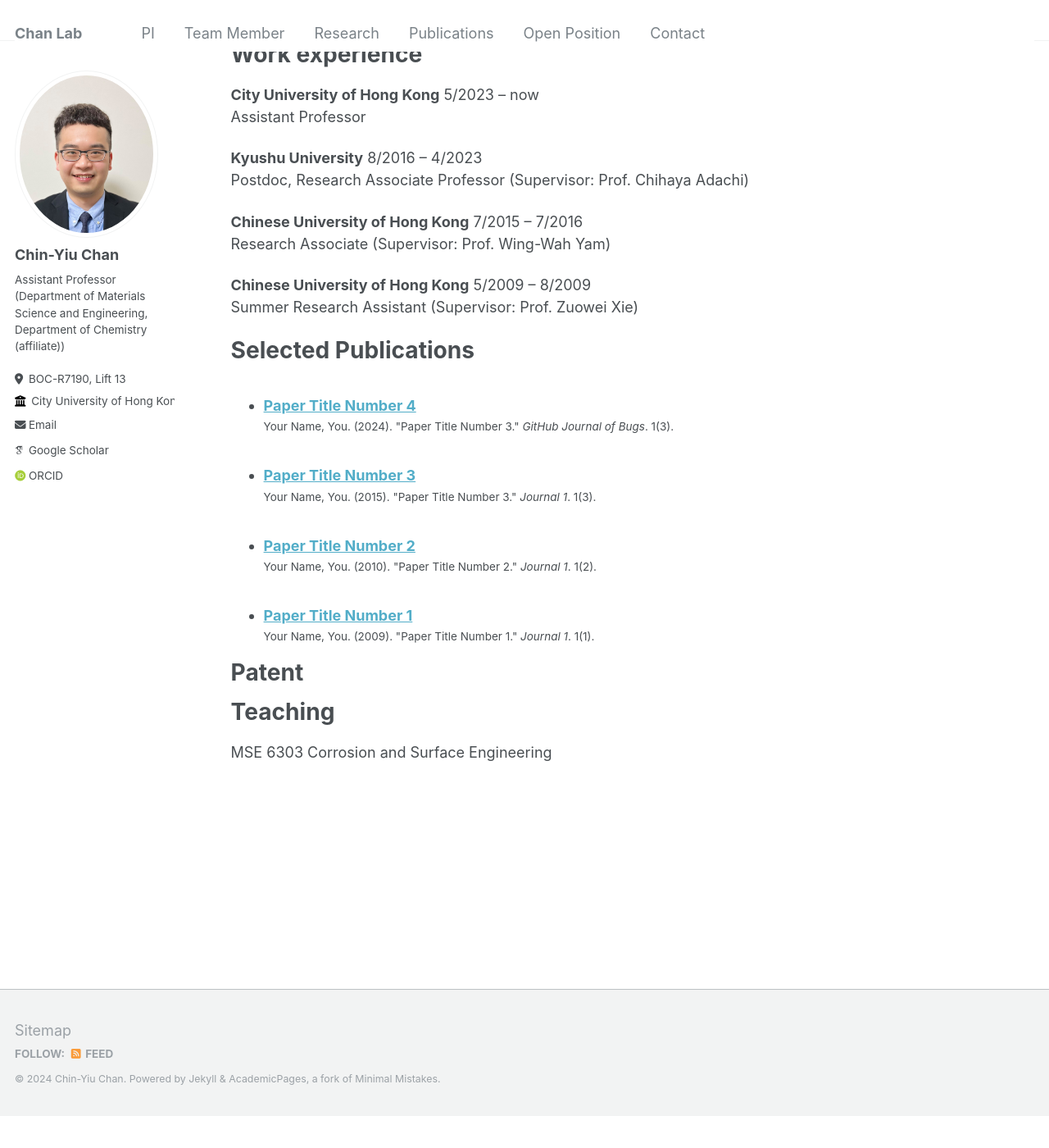
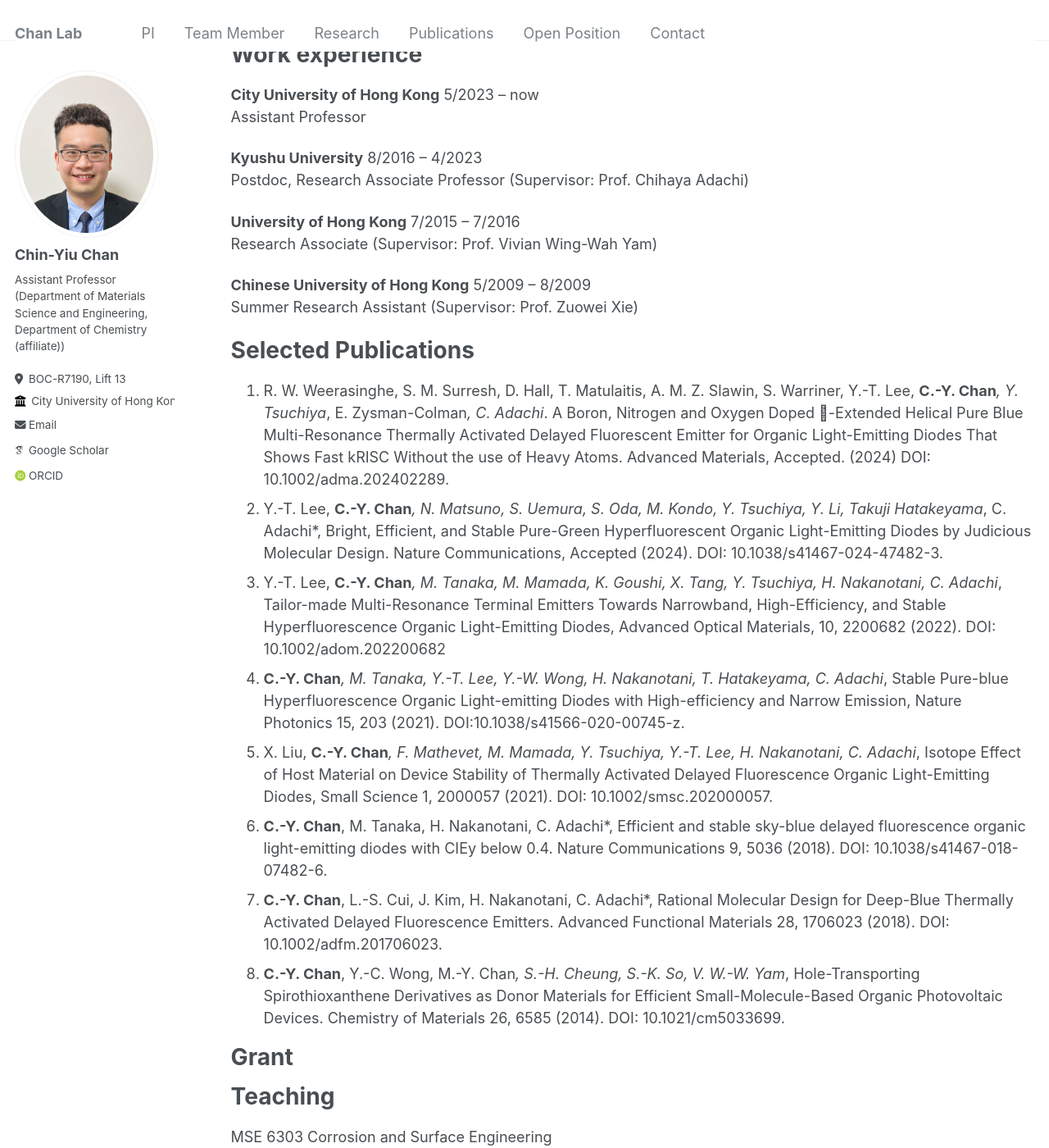
Before and after one commit to cychan-chem/chinychan.github.io, a Jekyll site: the page built from _pages/cv.md, in a window 1280 px wide and 1400 px high, scrolled down 211 px. Shown: the whole window at 82% size. Built offline with Jekyll 4.4.1, drawn with Linux system fonts in a browser that asks for light colours; some web fonts are replaced; before the commit the page ends 1573 px from its top, so only the background shows below that.

Commit message:
Update cv.md

```diff
--- a/_pages/cv.md
+++ b/_pages/cv.md
@@ -22,19 +22,25 @@ Assistant Professor
 **Kyushu University** 8/2016 – 4/2023
 Postdoc, Research Associate Professor (Supervisor: Prof. Chihaya Adachi)
 
-**Chinese University of Hong Kong** 7/2015 – 7/2016
- Research Associate (Supervisor: Prof. Wing-Wah Yam)
+**University of Hong Kong** 7/2015 – 7/2016
+ Research Associate (Supervisor: Prof. Vivian Wing-Wah Yam)
 
 **Chinese University of Hong Kong** 5/2009 – 8/2009
 Summer Research Assistant (Supervisor: Prof. Zuowei Xie)
 
 Selected Publications
 ======
-  <ul>{% for post in site.publications reversed %}
-    {% include archive-single-cv.html %}
-  {% endfor %}</ul>
+1.	R. W. Weerasinghe, S. M. Surresh, D. Hall, T. Matulaitis, A. M. Z. Slawin, S. Warriner, Y.-T. Lee, **C.-Y. Chan***, Y. Tsuchiya*, E. Zysman-Colman*, C. Adachi*. A Boron, Nitrogen and Oxygen Doped -Extended Helical Pure Blue Multi-Resonance Thermally Activated Delayed Fluorescent Emitter for Organic Light-Emitting Diodes That Shows Fast kRISC Without the use of Heavy Atoms. Advanced Materials, Accepted. (2024) DOI: 10.1002/adma.202402289.
+2.	Y.-T. Lee, **C.-Y. Chan***, N. Matsuno, S. Uemura, S. Oda, M. Kondo, Y. Tsuchiya, Y. Li, Takuji Hatakeyama*, C. Adachi*, Bright, Efficient, and Stable Pure-Green Hyperfluorescent Organic Light-Emitting Diodes by Judicious Molecular Design. Nature Communications, Accepted (2024). DOI: 10.1038/s41467-024-47482-3.
+3.	Y.-T. Lee, **C.-Y. Chan***, M. Tanaka, M. Mamada, K. Goushi, X. Tang, Y. Tsuchiya, H. Nakanotani, C. Adachi*, Tailor-made Multi-Resonance Terminal Emitters Towards Narrowband, High-Efficiency, and Stable Hyperfluorescence Organic Light-Emitting Diodes, Advanced Optical Materials, 10, 2200682 (2022). DOI: 10.1002/adom.202200682
+4.	**C.-Y. Chan***, M. Tanaka, Y.-T. Lee, Y.-W. Wong, H. Nakanotani, T. Hatakeyama, C. Adachi*, Stable Pure-blue Hyperfluorescence Organic Light-emitting Diodes with High-efficiency and Narrow Emission, Nature Photonics 15, 203 (2021). DOI:10.1038/s41566-020-00745-z.
+5.	X. Liu, **C.-Y. Chan***, F. Mathevet, M. Mamada, Y. Tsuchiya, Y.-T. Lee, H. Nakanotani, C. Adachi*, Isotope Effect of Host Material on Device Stability of Thermally Activated Delayed Fluorescence Organic Light-Emitting Diodes, Small Science 1, 2000057 (2021). DOI: 10.1002/smsc.202000057.
+6.	**C.-Y. Chan**, M. Tanaka, H. Nakanotani, C. Adachi*, Efficient and stable sky-blue delayed fluorescence organic light-emitting diodes with CIEy below 0.4. Nature Communications 9, 5036 (2018). DOI: 10.1038/s41467-018-07482-6.
+7.	**C.-Y. Chan**, L.-S. Cui, J. Kim, H. Nakanotani, C. Adachi*, Rational Molecular Design for Deep-Blue Thermally Activated Delayed Fluorescence Emitters. Advanced Functional Materials 28, 1706023 (2018). DOI: 10.1002/adfm.201706023.
+8.	**C.-Y. Chan**, Y.-C. Wong, M.-Y. Chan*, S.-H. Cheung, S.-K. So, V. W.-W. Yam*, Hole-Transporting Spirothioxanthene Derivatives as Donor Materials for Efficient Small-Molecule-Based Organic Photovoltaic Devices. Chemistry of Materials 26, 6585 (2014). DOI: 10.1021/cm5033699.
 
-Patent
+
+Grant
 ======
 
 
```
